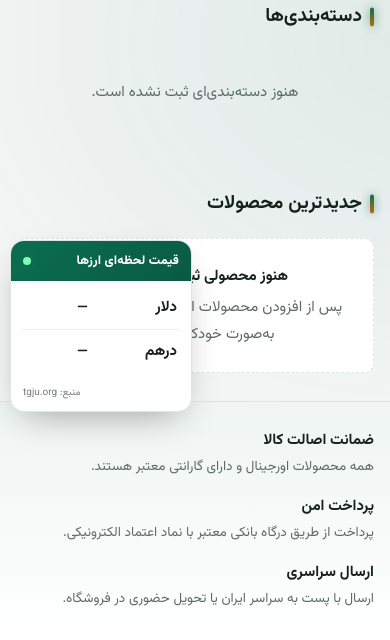
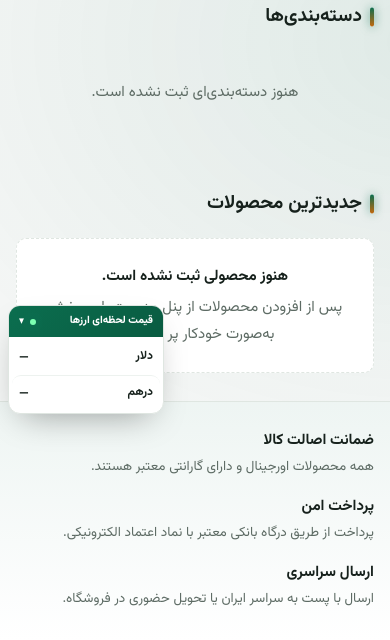
Before and after one commit to ErfanHaddadiGivi/itecho-new-code, a PHP site: page /shop/ in a window 390 px wide. Shown: the part 422-1062 px from the top of the page. Run offline with PHP 8.4, Linux system fonts and the light colour scheme; data that the repository does not hold is empty; some libraries are stand-ins or nearby versions.

Commit message:
fix(rates): باکس ارز روی موبایل جمع‌وجورتر + دکمهٔ کوچک/بزرگ‌کردن
- روی موبایل باکس نرخ ارز بسیار جمع‌وجورتر شد (عرض/فونت/فاصله کمتر،
  حذف درصد تغییر و پاورقی و واحد) تا فضای صفحه را اشغال نکند.
- دکمهٔ جمع‌کردن: با کلیک روی سربرگ، باکس تا حد یک نوار کوچک جمع می‌شود
  و وضعیتش در مرورگر کاربر ذخیره می‌ماند (localStorage).
- رفع باگ: rates.js هنگام به‌روزرسانی، کلاس قدیمی rate-pill__chg را ست
  می‌کرد که هم مخفی‌سازی موبایل و هم رنگِ صعودی/نزولیِ دسکتاپ را می‌شکست؛
  حالا کلاس درست rate-row__chg ست می‌شود.

Co-Authored-By: Claude Opus 4.8 <noreply@anthropic.com>
Claude-Session: https://claude.ai/code/session_01N4PmzkgFdEdHsDn6p31Fzw

```diff
--- a/app/Views/site/partials/rate-box.php
+++ b/app/Views/site/partials/rate-box.php
@@ -17,11 +17,14 @@ $defs = ['usd' => 'دلار', 'aed' => 'درهم'];
 <aside class="rate-box<?= !empty($seed['stale']) ? ' is-stale' : '' ?>"
        data-rate-box data-endpoint="<?= e(url('api/rates')) ?>"
        aria-label="قیمت لحظه‌ای ارزها">
-    <div class="rate-box__head">
+    <div class="rate-box__head" data-rate-toggle role="button" tabindex="0"
+         aria-expanded="true" aria-controls="rate-box-body" title="کوچک/بزرگ کردن">
         <span class="rate-box__title">قیمت لحظه‌ای ارزها</span>
         <span class="rate-box__live" title="به‌روزرسانی خودکار" aria-hidden="true"></span>
+        <span class="rate-box__chevron" aria-hidden="true">▾</span>
     </div>
 
+    <div class="rate-box__body" id="rate-box-body">
         <ul class="rate-box__list">
             <?php foreach ($defs as $key => $label): $it = $byKey[$key] ?? null; ?>
                 <li class="rate-row" data-rate="<?= e($key) ?>">
@@ -43,4 +46,5 @@ $defs = ['usd' => 'دلار', 'aed' => 'درهم'];
             <span class="rate-box__time" data-rate-time></span>
             <span class="rate-box__src">منبع: tgju.org</span>
         </div>
+    </div>
 </aside>
--- a/assets/css/site.css
+++ b/assets/css/site.css
@@ -31,14 +31,18 @@
     display: flex; align-items: center; gap: 8px;
     padding: 9px 12px;
     background: linear-gradient(135deg, var(--brand), var(--brand-dark));
-    color: #fff;
+    color: #fff; cursor: pointer; user-select: none; -webkit-user-select: none;
 }
-.rate-box__title { font-weight: 800; font-size: 12.5px; letter-spacing: .2px; }
+.rate-box__title { font-weight: 800; font-size: 12.5px; letter-spacing: .2px; white-space: nowrap; }
 .rate-box__live {
     width: 8px; height: 8px; border-radius: 50%; background: #7cffb2;
     margin-inline-start: auto;
     animation: rate-live 1.8s ease-out infinite;
 }
+.rate-box__chevron { font-size: 11px; line-height: 1; transition: transform .2s ease; }
+.rate-box.is-collapsed .rate-box__chevron { transform: rotate(180deg); }
+.rate-box.is-collapsed .rate-box__body { display: none; }
+.rate-box.is-collapsed .rate-box__live { animation: none; }
 @keyframes rate-live {
     0%   { box-shadow: 0 0 0 0 rgba(124, 255, 178, .6); }
     70%  { box-shadow: 0 0 0 7px rgba(124, 255, 178, 0); }
@@ -65,9 +69,20 @@
 }
 .rate-box__src { opacity: .85; }
 .rate-box.is-stale { opacity: .82; }
-@media (max-width: 480px) {
-    .rate-box { width: 182px; left: 10px; bottom: 10px; }
+
+/* روی موبایل جمع‌وجورتر تا فضای صفحه را کمتر بگیرد */
+@media (max-width: 560px) {
+    .rate-box { width: 156px; left: 8px; bottom: 8px; border-radius: 12px; }
+    .rate-box__head { padding: 6px 10px; gap: 6px; }
+    .rate-box__title { font-size: 10.5px; letter-spacing: 0; }
+    .rate-box__live { width: 6px; height: 6px; }
+    .rate-box__list { padding: 3px; }
+    .rate-row { padding: 6px 7px; gap: 5px; }
+    .rate-row__label { min-width: 26px; font-size: 12px; white-space: nowrap; }
+    .rate-row__num { font-size: 12.5px; white-space: nowrap; }
     .rate-row__unit { display: none; }
+    .rate-row__chg { display: none; }    /* درصد تغییر فقط دسکتاپ؛ روی موبایل فقط عدد */
+    .rate-box__foot { display: none; }    /* صرفه‌جویی در ارتفاع */
 }
 
 .header-main {
--- a/assets/js/rates.js
+++ b/assets/js/rates.js
@@ -15,6 +15,28 @@
     var REFRESH_MS = 60 * 60 * 1000; // هر ۱ ساعت
 
     var timeEl = box.querySelector('[data-rate-time]');
+
+    /* --- کوچک/بزرگ کردن باکس (وضعیت در مرورگر کاربر ذخیره می‌شود) --- */
+    var head = box.querySelector('[data-rate-toggle]');
+    if (head) {
+        var STORE = 'itecho_rates_collapsed';
+        try {
+            if (localStorage.getItem(STORE) === '1') {
+                box.classList.add('is-collapsed');
+                head.setAttribute('aria-expanded', 'false');
+            }
+        } catch (e) { /* بی‌خیال اگر localStorage نبود */ }
+
+        var toggle = function () {
+            var collapsed = box.classList.toggle('is-collapsed');
+            head.setAttribute('aria-expanded', collapsed ? 'false' : 'true');
+            try { localStorage.setItem(STORE, collapsed ? '1' : '0'); } catch (e) {}
+        };
+        head.addEventListener('click', toggle);
+        head.addEventListener('keydown', function (e) {
+            if (e.key === 'Enter' || e.key === ' ') { e.preventDefault(); toggle(); }
+        });
+    }
 
     function faNum(n) {
         try { return Number(n).toLocaleString('fa-IR'); }
@@ -42,7 +64,7 @@
             if (val) { val.textContent = faNum(it.toman); }
 
             if (chg) {
-                chg.className = 'rate-pill__chg rate-pill__chg--' + (it.dir || 'none');
+                chg.className = 'rate-row__chg rate-row__chg--' + (it.dir || 'none');
                 if (it.change && Math.abs(it.change) > 0) {
                     var arrow = it.dir === 'down' ? '▼' : '▲';
                     chg.textContent = arrow + ' ' + faNum(Math.abs(it.change).toFixed(2)) + '٪';
```
Lines whose indentation alone changed are shown as unchanged.
